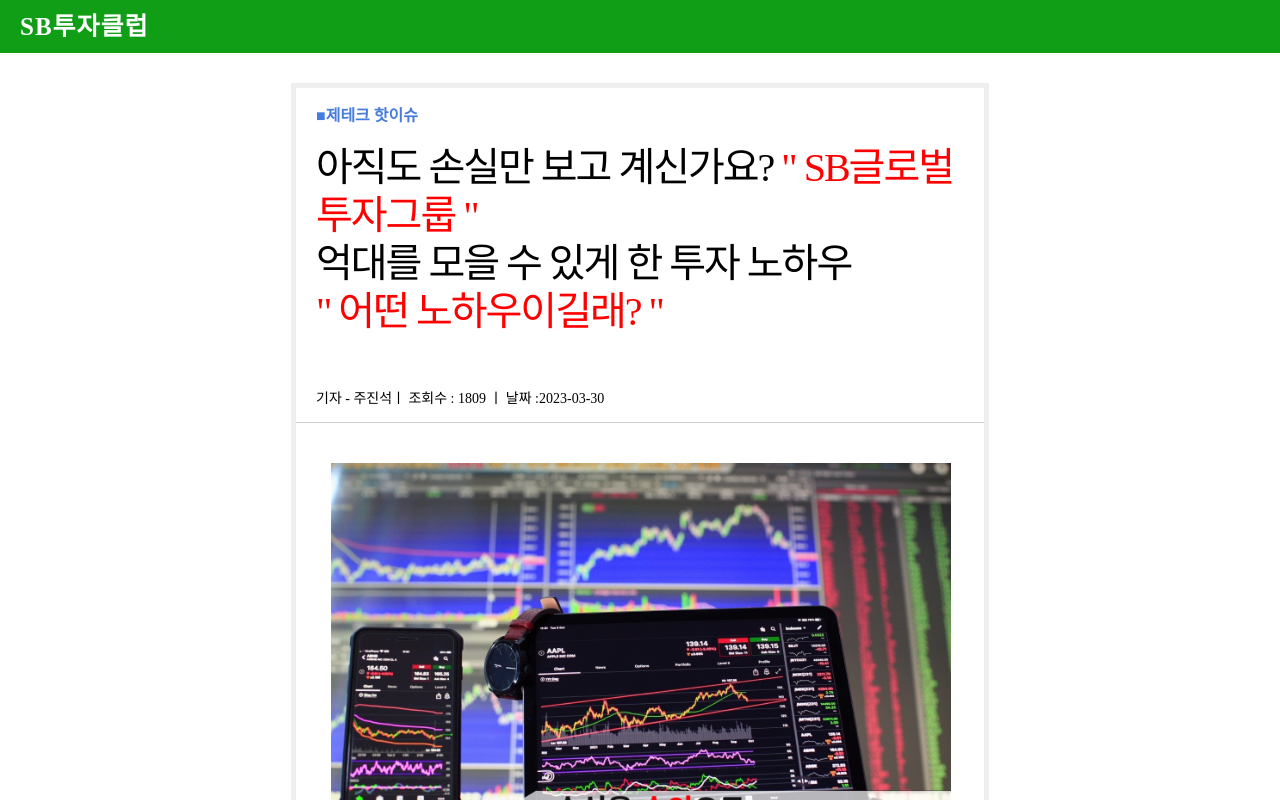
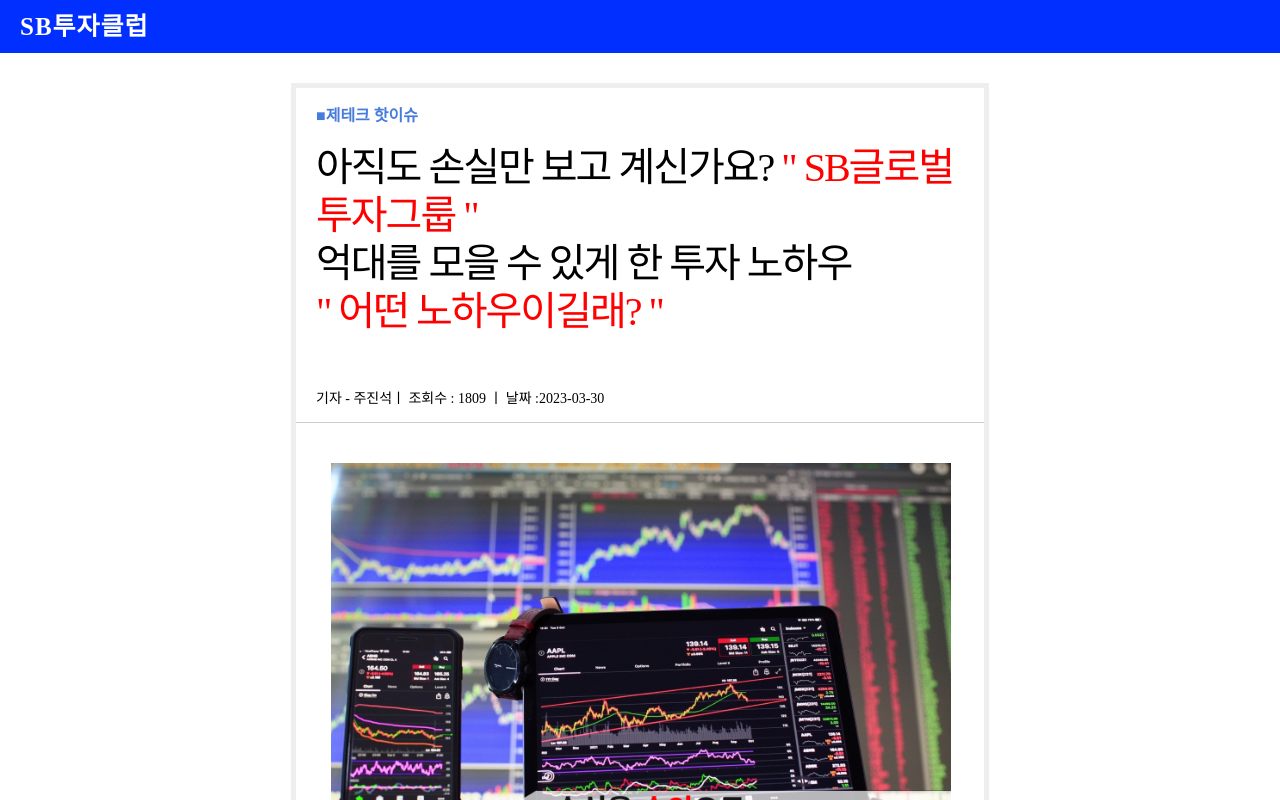
Before and after one commit to euntti/newstest, a React (Create React App) app: page /news in a window 1280 px wide. Shown: the top 800 px of the page. Built offline with nearby package versions, Linux system fonts and the light colour scheme; no server answers.

Commit message:
메인색 변경

```diff
--- a/src/Main2.css
+++ b/src/Main2.css
@@ -48,7 +48,7 @@ table {
 .nav{
   width:100%;
   height:53px;
-  background-color: #0f9e16;
+  background-color: #002fff;
   display:flex;
   align-items: center;
 }
```
